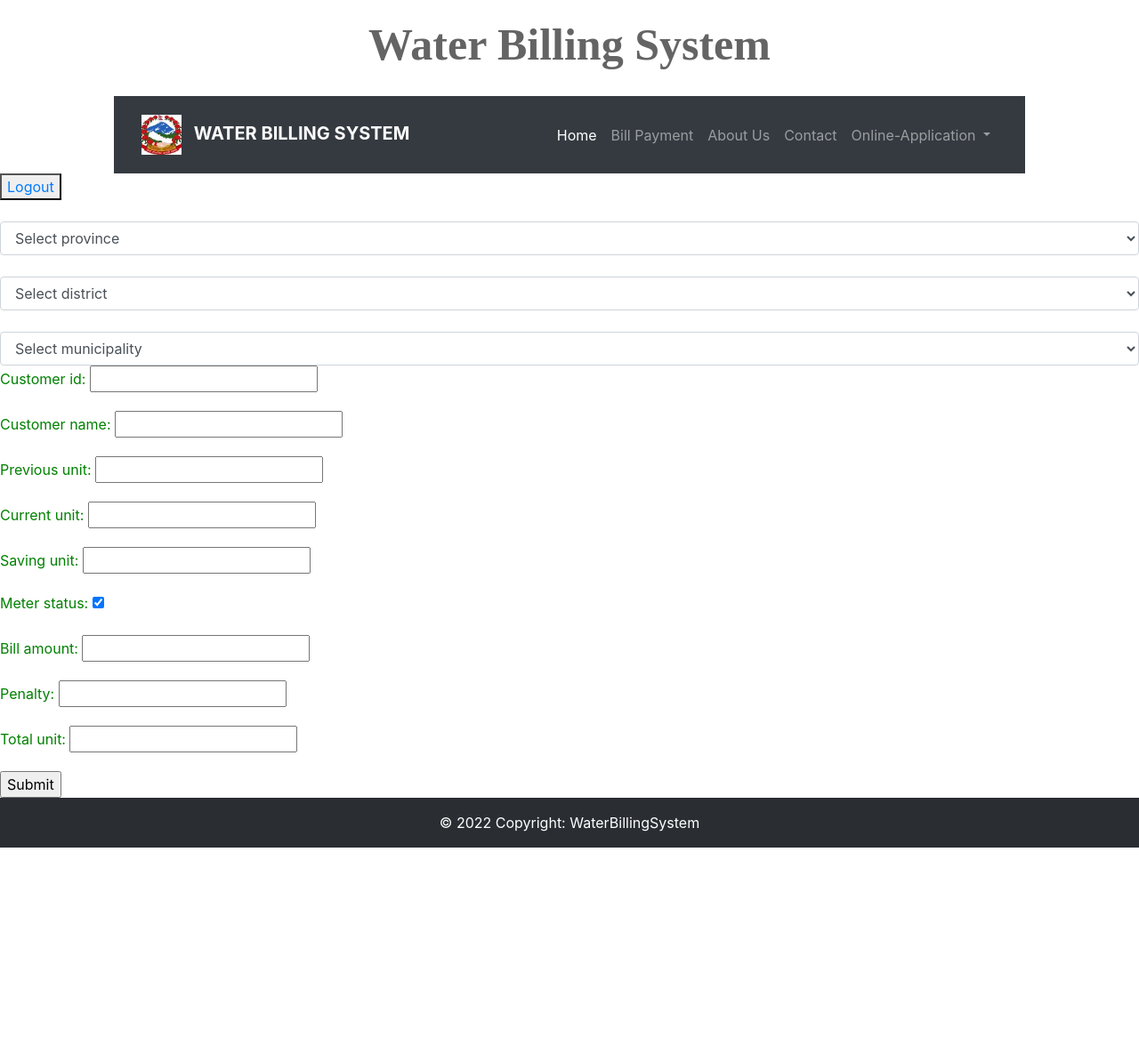
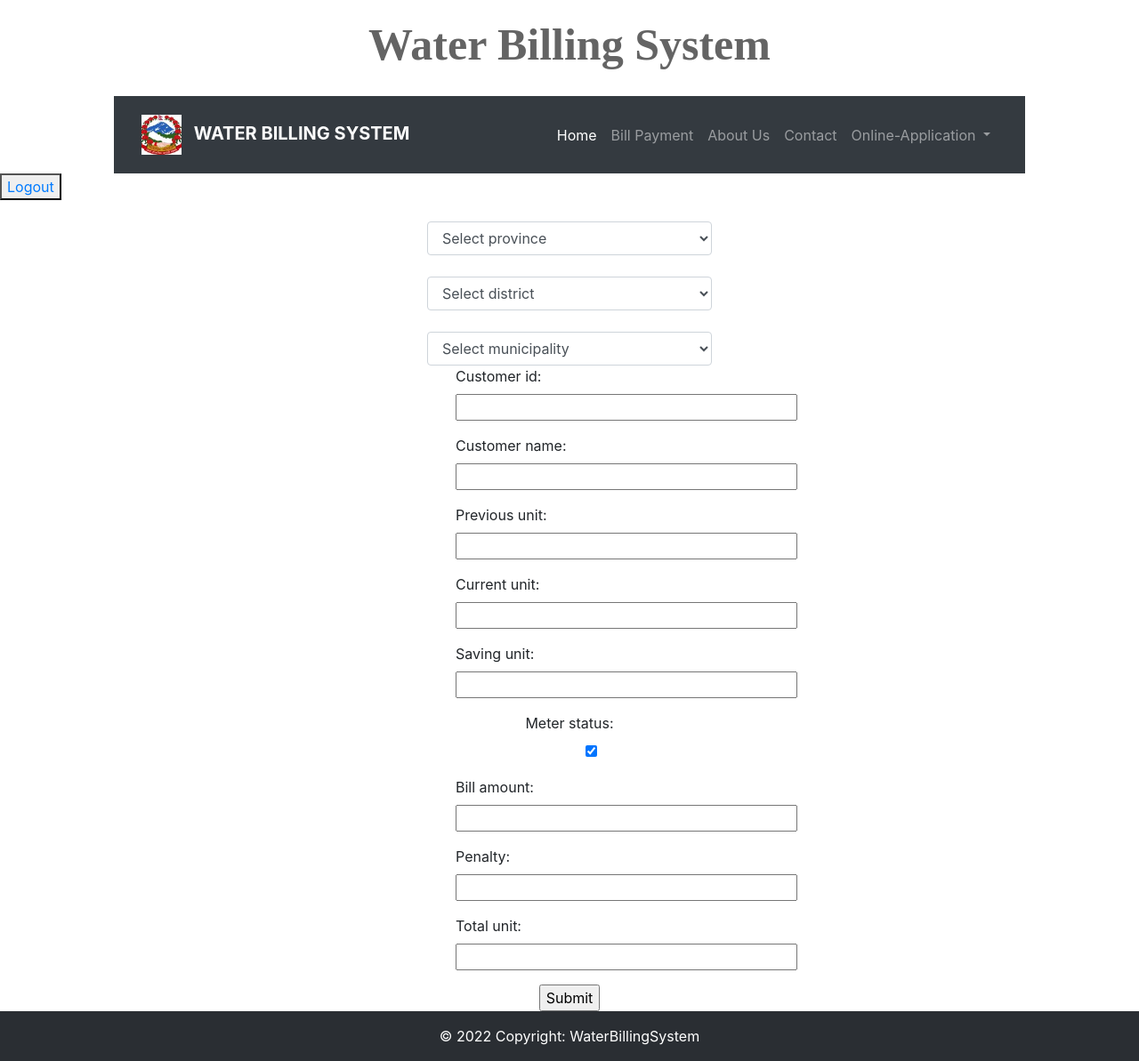
Before and after one commit to OzoneBht1/water_billing_system, a Django app: page /payment/ in a window 1280 px wide. Shown: the whole page at 89% size. Before the commit the page ends 953 px from the top, so only its background shows below. Run offline with Django 4.2, Linux system fonts and the light colour scheme; some libraries are stand-ins or nearby versions.

Commit message:
added some css

```diff
--- a/user_view/forms.py
+++ b/user_view/forms.py
@@ -23,7 +23,7 @@ class PaymentForm(ModelForm):
             attrs={
                 "cols": 40,
                 "rows": 1,
-                "class": "form-control input-lg",
+                "class": "form-control",
                 "pattern": "[0-9]{10}",
                 "id": "customer_id",
             }
@@ -32,7 +32,7 @@ class PaymentForm(ModelForm):
             attrs={
                 "cols": 40,
                 "rows": 1,
-                "class": "form-control input-lg",
+                "class": "form-control",
                 "pattern": "[a-zA-Z]{,}",
                 "id": "customer_name",
             }
@@ -41,7 +41,7 @@ class PaymentForm(ModelForm):
             attrs={
                 "cols": 40,
                 "rows": 1,
-                "class": "form-control input-lg",
+                "class": "form-control",
                 "pattern": "[0-9]{,}",
                 "id": "previous_unit",
             }
@@ -50,7 +50,7 @@ class PaymentForm(ModelForm):
             attrs={
                 "cols": 40,
                 "rows": 1,
-                "class": "form-control input-lg",
+                "class": "form-control",
                 "pattern": "[0-9]{,}",
                 "id": "current_unit",
             }
@@ -59,19 +59,19 @@ class PaymentForm(ModelForm):
             attrs={
                 "cols": 40,
                 "rows": 1,
-                "class": "form-control input-lg",
+                "class": "form-control",
                 "pattern": "[0-9]{,}",
                 "id": "saving_unit",
             }
         ),
         "meter_status": Textarea(
-            attrs={"cols": 40, "rows": 1, "class": "form-control input-lg"}
+            attrs={"cols": 40, "rows": 1, "class": "form-control"}
         ),
         "bill_amount": Textarea(
             attrs={
                 "cols": 40,
                 "rows": 1,
-                "class": "form-control input-lg",
+                "class": "form-control",
                 "pattern": "[0-9]{,}",
                 "id": "bill_amount",
             }
@@ -80,7 +80,7 @@ class PaymentForm(ModelForm):
             attrs={
                 "cols": 40,
                 "rows": 1,
-                "class": "form-control input-lg",
+                "class": "form-control",
                 "pattern": "[0-9]{,}",
                 "id": "penalty",
             }
@@ -89,7 +89,7 @@ class PaymentForm(ModelForm):
             attrs={
                 "cols": 40,
                 "rows": 1,
-                "class": "form-control input-lg",
+                "class": "form-control",
                 "pattern": "[0-9]{,}",
                 "id": "total_unit",
             }
@@ -99,7 +99,7 @@ class PaymentForm(ModelForm):
         #     attrs={
         #         "cols": 40,
         #         "rows": 1,
-        #         "class": "form-control input-lg",
+        #         "class": "form-control",
         #         "pattern": "[0-9]{,}",
         #         "id": "province",
         #     }
@@ -108,7 +108,7 @@ class PaymentForm(ModelForm):
         #     attrs={
         #         "cols": 40,
         #         "rows": 1,
-        #         "class": "form-control input-lg",
+        #         "class": "form-control",
         #         "pattern": "[0-9]{,}",
         #         "id": "district",
         #     }
@@ -117,7 +117,7 @@ class PaymentForm(ModelForm):
         #     attrs={
         #         "cols": 40,
         #         "rows": 1,
-        #         "class": "form-control input-lg",
+        #         "class": "form-control",
         #         "pattern": "[0-9]{,}",
         #         "id": "municipality",
         #     }
--- a/user_view/static/user_view/css/payment.css
+++ b/user_view/static/user_view/css/payment.css
@@ -1,6 +1,19 @@
+.signup-form {
+  display: flex;
+  flex-direction: column;
+  align-items: center;
+  text-align: center;
+}
+
 .form-group label {
-  color: green;
+  display: block;
+  text-align: left;
+  align-items: flex-start;
 }
 .form-group input {
-  color: red;
+  width: 150%;
 }
+
+.form-control {
+  width: 25%;
+}
```
